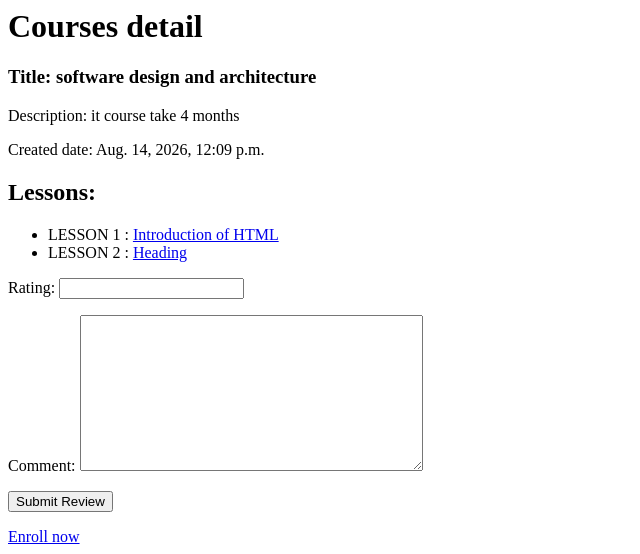
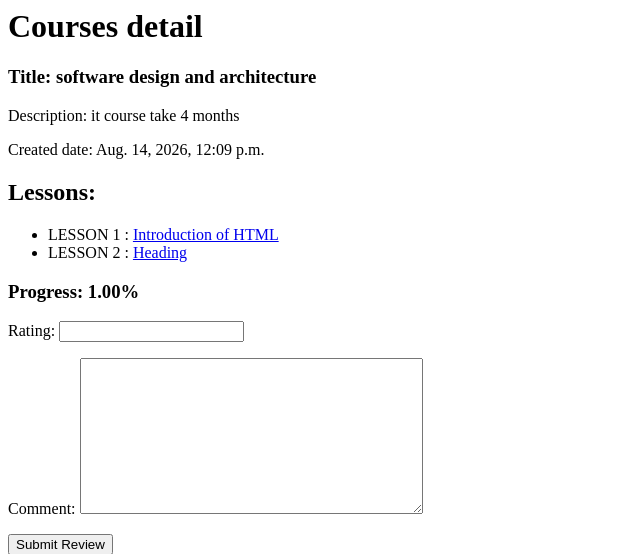
Before and after one commit to mhirrt12/online-course_with_django, a Django app: template Django_final_project/onlinecourse/course/templates/courses/course_detail.html in a window 1280 px wide. Shown: the top 554 px of the page, without its empty margins (0-640 px from the left). Run offline with Django 5.2, Linux system fonts and the light colour scheme; data comes from the database, SQL or seed files in the repository; tables that the repository leaves empty hold one stand-in row (values such as "Sample post"); the template is opened without the code that fills it: values that come from a table or form of the project are taken from there, most other values are stand-ins (such as "Sample title", 1, 10 or a date in 2020).

Commit message:
Add progress percentage display to course detail view

```diff
--- a/Django_final_project/onlinecourse/course/templates/courses/course_detail.html
+++ b/Django_final_project/onlinecourse/course/templates/courses/course_detail.html
@@ -10,6 +10,7 @@
     </li>
 {% endfor %}
 </ul>
+<h3>Progress: {{ progress_percentage|floatformat:2 }}%</h3>
 <form method="POST">
     {% csrf_token %}
     {{ form.as_p }}
```
